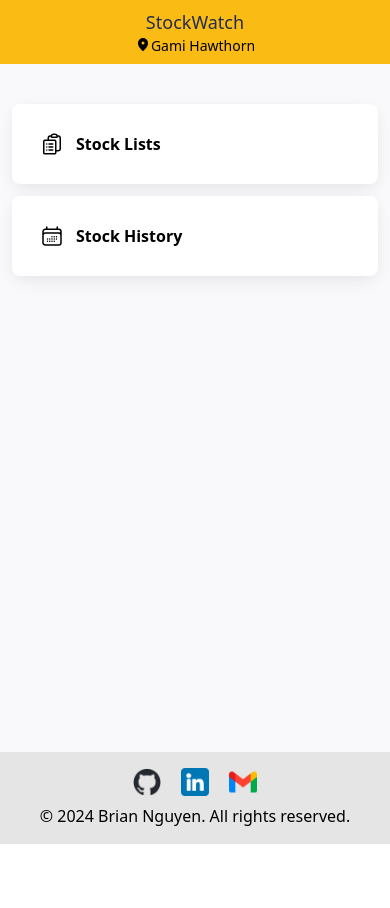
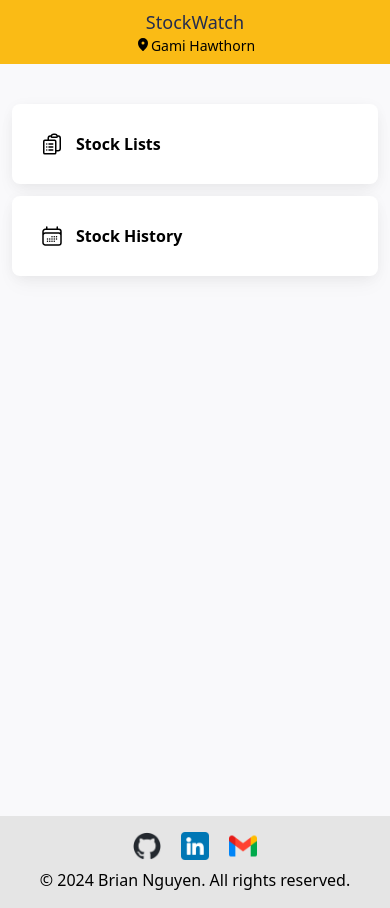
Before and after one commit to Brian3010/StockWatchApp, a React (Vite) app in the folder frontend/: page / in a window 390 px wide. Before the commit the page ends 844 px from the top, so only its background shows below. Built offline with nearby package versions, Linux system fonts and the light colour scheme.

Commit message:
style: restyle how the app look on mobile and pc browser

```diff
--- a/frontend/index.html
+++ b/frontend/index.html
@@ -9,7 +9,7 @@
   <title>StockWatch</title>
 </head>
 
-<body>
+<body class="bg-zinc-700">
   <div id="root"></div>
   <script type="module" src="/src/main.tsx"></script>
 </body>
--- a/frontend/src/pages/Layout.tsx
+++ b/frontend/src/pages/Layout.tsx
@@ -7,15 +7,17 @@ export default function Layout() {
   console.log({ location });
   return (
     <>
-      <div className="container mx-auto max-w-screen-lg lg:max-w-screen-xs h-screen">
-        <div className="relative flex flex-col h-full bg-[#F9F9FB] lg:max-h-[960px] ">
+      <div className="mx-auto h-screen xl:h-[950px] xl:max-w-screen-xs">
+        <div className="relative flex flex-col bg-[#F9F9FB] xl:h-full">
           {location.pathname === '/' && <NavBar />}
-          <main className={`h-full px-3 pb-28 ${location.pathname === '/' ? ' rounded-t-3xl' : ''}`}>
+          <main className={`min-h-screen px-3 pb-20 xl:h-full ${location.pathname === '/' ? 'rounded-t-3xl' : ''}`}>
             <Outlet />
           </main>
-          <footer className={`bg-neutral-200 p-[1rem] ${location.pathname === '/' && 'absolute inset-x-0 bottom-0'}`}>
-            <Footer />
-          </footer>
+          {location.pathname === '/' && (
+            <footer className={`bg-neutral-200 p-[1rem] ${location.pathname === '/' && 'absolute inset-x-0 bottom-0'}`}>
+              <Footer />
+            </footer>
+          )}
         </div>
       </div>
     </>
--- a/frontend/src/pages/StockLists/components/Forms.tsx
+++ b/frontend/src/pages/StockLists/components/Forms.tsx
@@ -62,10 +62,11 @@ export default function Forms({ stock }: FormsProps) {
   return (
     <>
       <form action="" onSubmit={handleSubmit}>
-        <div className="flex justify-between border-b bg-neutral-100 p-1 py-3 font-bold">
+        <div className="flex justify-between border-b bg-neutral-100 p-1 py-3 font-bold ">
           <span>Name</span>
           <span className="pr-9">No.</span>
         </div>
+        <div className="xl:scrollbar-hide xl:h-[670px] xl:overflow-scroll">
           {stock.itemNames.map((item, index) => (
             <div key={index} className="border-b p-1 py-3">
               <div className="flex justify-between">
@@ -88,11 +89,13 @@ export default function Forms({ stock }: FormsProps) {
                 />
               </div>
               <p className="py-1 text-sm font-medium text-gray-700">
-              Yesterday's count: {stock.yesterdayCount ? `${stock.yesterdayCount[excludeUnit(item)]}` : 'Not Available'}
+                Yesterday's count:{' '}
+                {stock.yesterdayCount ? `${stock.yesterdayCount[excludeUnit(item)]}` : 'Not Available'}
               </p>
             </div>
           ))}
-        <div className="text-gami- mt-10 flex justify-around">
+        </div>
+        <div className="mt-16 flex justify-around">
           <Link to="/main-menu/stocks" className="rounded px-4  py-2 font-semibold underline hover:bg-gray-200">
             Cancel
           </Link>
--- a/frontend/src/pages/StockLists/index.tsx
+++ b/frontend/src/pages/StockLists/index.tsx
@@ -41,7 +41,7 @@ export default function StockList() {
         <BackButton className="mr-auto" to="/main-menu/stocks" />
         <p className="mr-auto text-lg font-bold ">{replaceUnderscore(category!)}</p>
       </div>
-      {isLoading ? <IsLoading /> : <div className="mt-8 border-t">{stockLists && <Forms stock={stockLists} />}</div>}
+      {isLoading ? <IsLoading /> : <div className="mt-8 border-t ">{stockLists && <Forms stock={stockLists} />}</div>}
     </>
   );
 }
```
Lines whose indentation alone changed are shown as unchanged.
